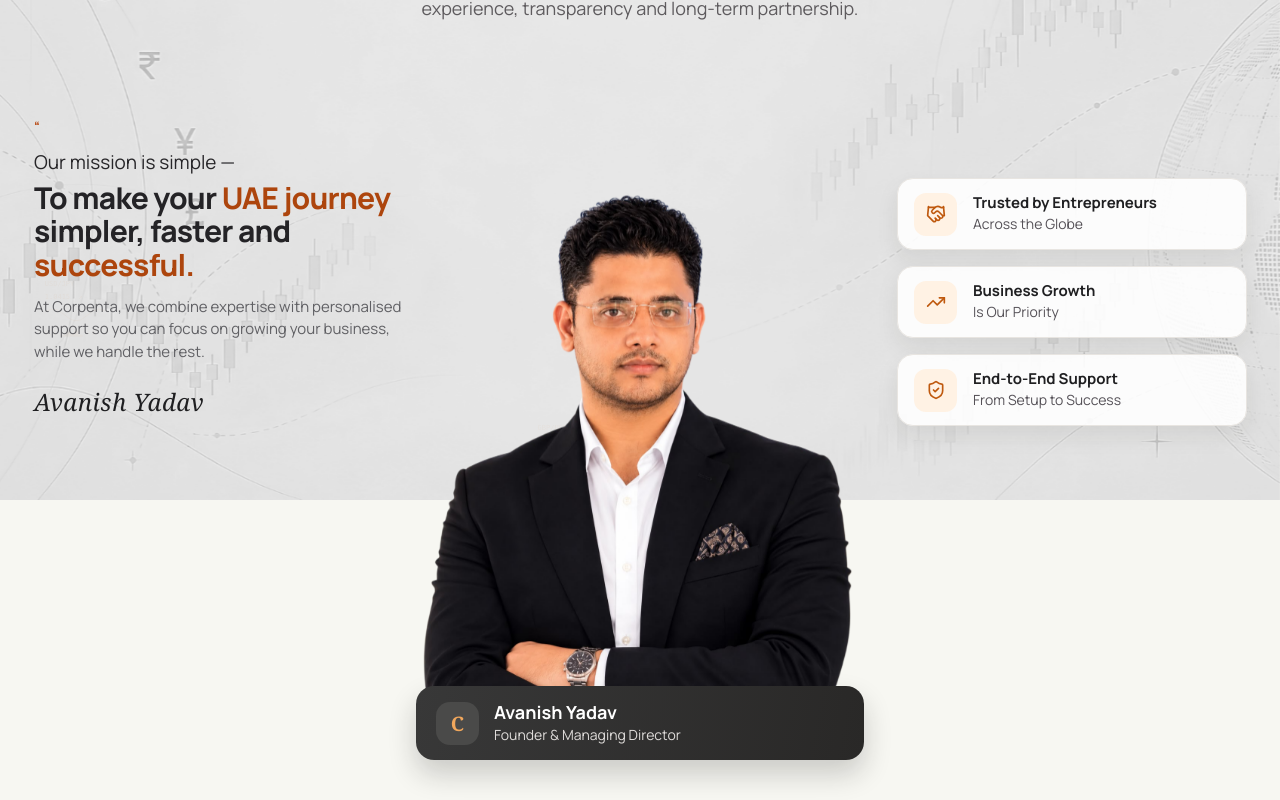
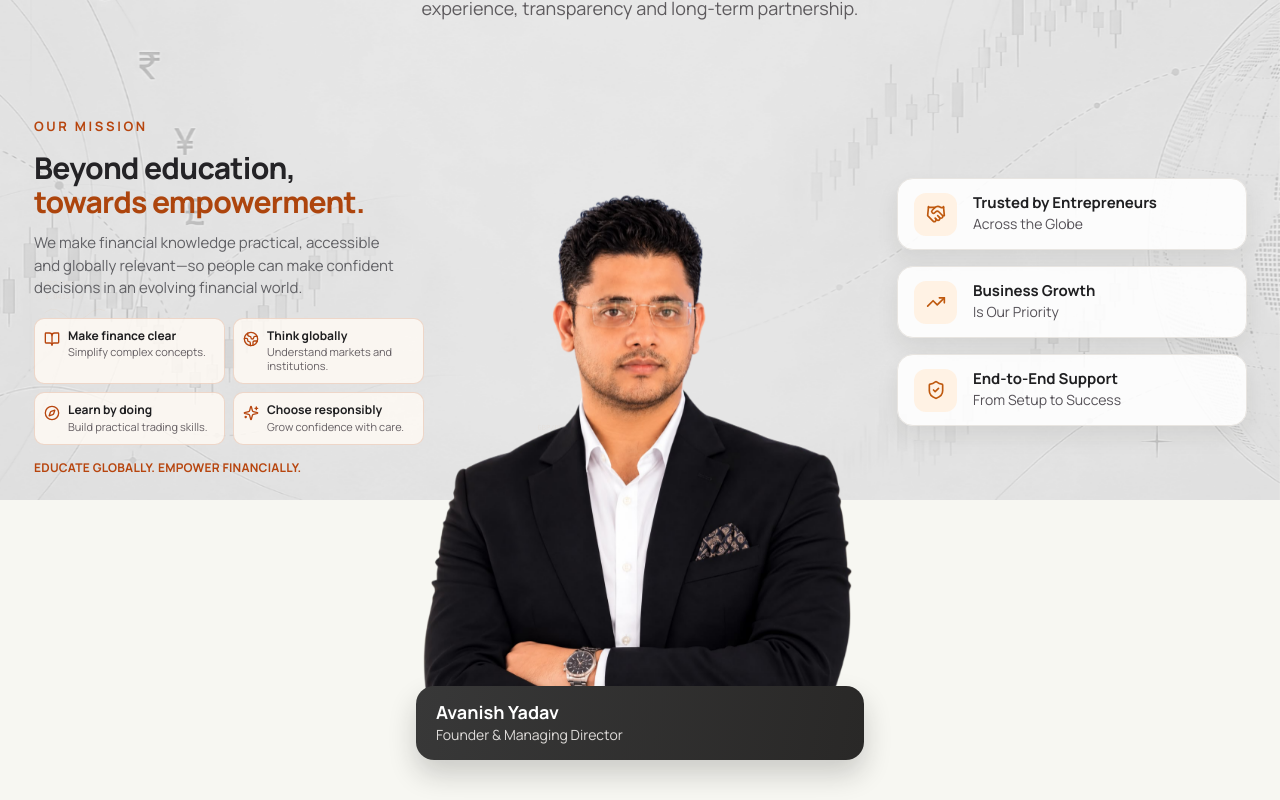
Before and after one commit to chitrodaXkrish/corpenta, a Next.js app: page /about in a window 1280 px wide. Shown: the part 300-1100 px from the top of the page. Built offline with nearby package versions, Linux system fonts and the light colour scheme.

Commit message:
Enhance About mission presentation

```diff
--- a/src/app/about/page.tsx
+++ b/src/app/about/page.tsx
@@ -1,5 +1,5 @@
 import Image from "next/image";
-import { Handshake, ShieldCheck, TrendingUp } from "lucide-react";
+import { Handshake, ShieldCheck, TrendingUp, BookOpen, Globe2, Compass, Sparkles } from "lucide-react";
 import { createPageMetadata } from "@/lib/seo";
 
 export const metadata = createPageMetadata({
@@ -26,10 +26,21 @@ export default function AboutPage() {
       <div className="about-screen-heading"><span>The People Behind Corpenta</span><h1 id="about-title">Leadership Built On Trust<i>.</i></h1><p>Helping entrepreneurs build successful businesses across the UAE with<br/> experience, transparency and long-term partnership.</p></div>
 
       <div className="about-screen-shape" aria-hidden="true"/>
-      <div className="about-screen-mission"><span className="about-screen-quote">“</span><p>Our mission is simple —</p><h2>To make your <em>UAE journey</em><br/>simpler, faster and<br/><em>successful.</em></h2><p className="about-screen-mission-copy">At Corpenta, we combine expertise with personalised support so you can focus on growing your business, while we handle the rest.</p><strong>Avanish Yadav</strong></div>
+      <div className="about-screen-mission">
+        <span className="about-screen-quote">OUR MISSION</span>
+        <h2>Beyond education,<br/><em>towards empowerment.</em></h2>
+        <p className="about-screen-mission-copy">We make financial knowledge practical, accessible and globally relevant—so people can make confident decisions in an evolving financial world.</p>
+        <div className="about-screen-mission-grid">
+          <article><BookOpen size={16}/><span><strong>Make finance clear</strong><small>Simplify complex concepts.</small></span></article>
+          <article><Globe2 size={16}/><span><strong>Think globally</strong><small>Understand markets and institutions.</small></span></article>
+          <article><Compass size={16}/><span><strong>Learn by doing</strong><small>Build practical trading skills.</small></span></article>
+          <article><Sparkles size={16}/><span><strong>Choose responsibly</strong><small>Grow confidence with care.</small></span></article>
+        </div>
+        <strong className="about-screen-mission-tagline">Educate globally. Empower financially.</strong>
+      </div>
 
       <div className="about-screen-founder"><Image src="/founder.png" alt="Avanish Yadav, Founder and Managing Director" fill priority sizes="(max-width: 760px) 75vw, 390px"/></div>
-      <div className="about-screen-nameplate"><span className="about-screen-mark">C</span><span><strong>Avanish Yadav</strong><small>Founder &amp; Managing Director</small></span></div>
+      <div className="about-screen-nameplate"><span><strong>Avanish Yadav</strong><small>Founder &amp; Managing Director</small></span></div>
 
       <div className="about-screen-benefits">{benefits.map(({icon: Icon,title,copy}) => <article key={title}><span><Icon size={20}/></span><div><strong>{title}</strong><small>{copy}</small></div></article>)}</div>
     </section>
```
